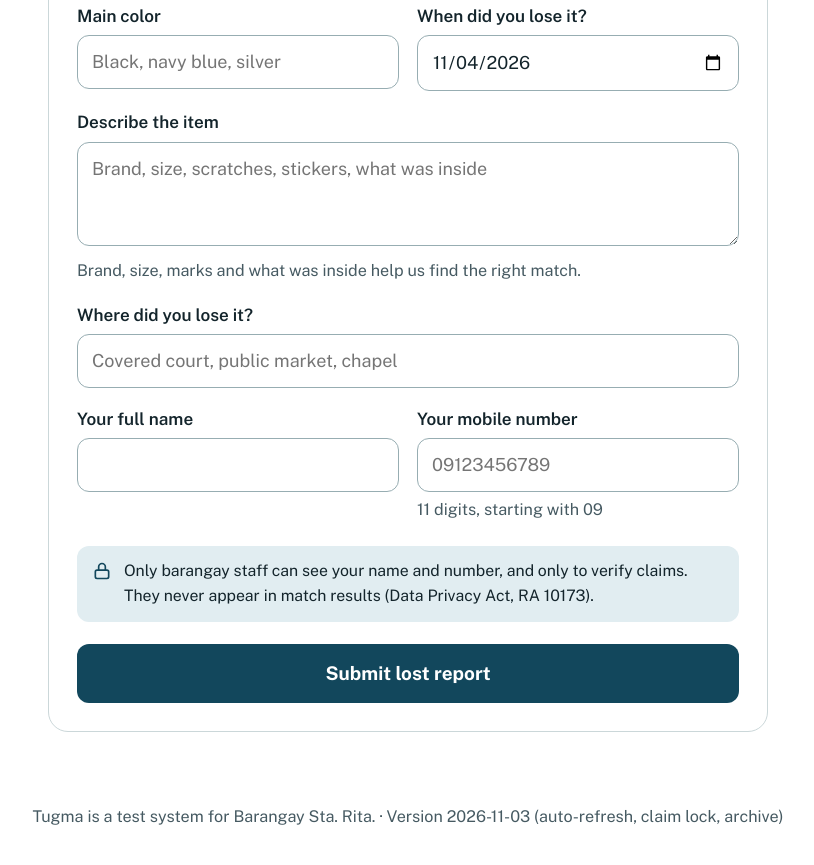
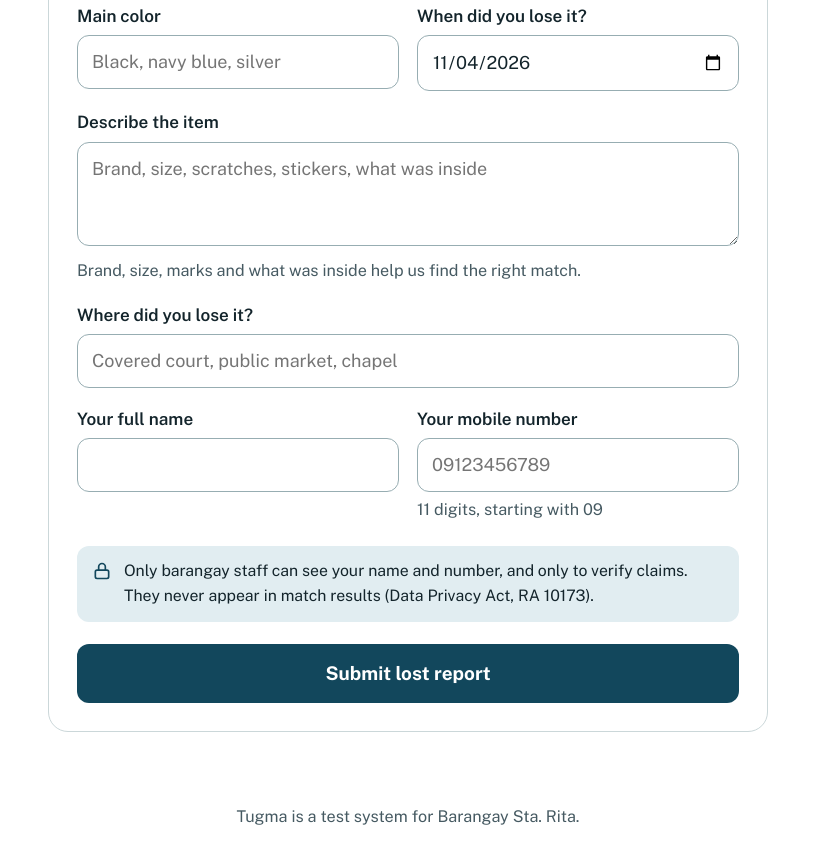
Before and after one commit to ricanotrika/tugma-barangay-system, a website: page index.html in a window 1280 px wide. Shown: the part 799-1664 px from the top of the page, without its empty margins (232-1046 px from the left). Drawn offline with nearby package versions, Linux system fonts and the light colour scheme.

Commit message:
Update index.html

```diff
--- a/index.html
+++ b/index.html
@@ -487,7 +487,7 @@ footer{text-align:center;color:var(--muted);font-size:.9rem;padding:0 20px 36px}
   <div class="dlg-body" id="dlg-body"></div>
 </dialog>
 
-<footer>Tugma is a test system for Barangay Sta. Rita. · Version 2026-11-03 (auto-refresh, claim lock, archive)</footer>
+<footer>Tugma is a test system for Barangay Sta. Rita.</footer>
 
 <script>
 (function () {
```
